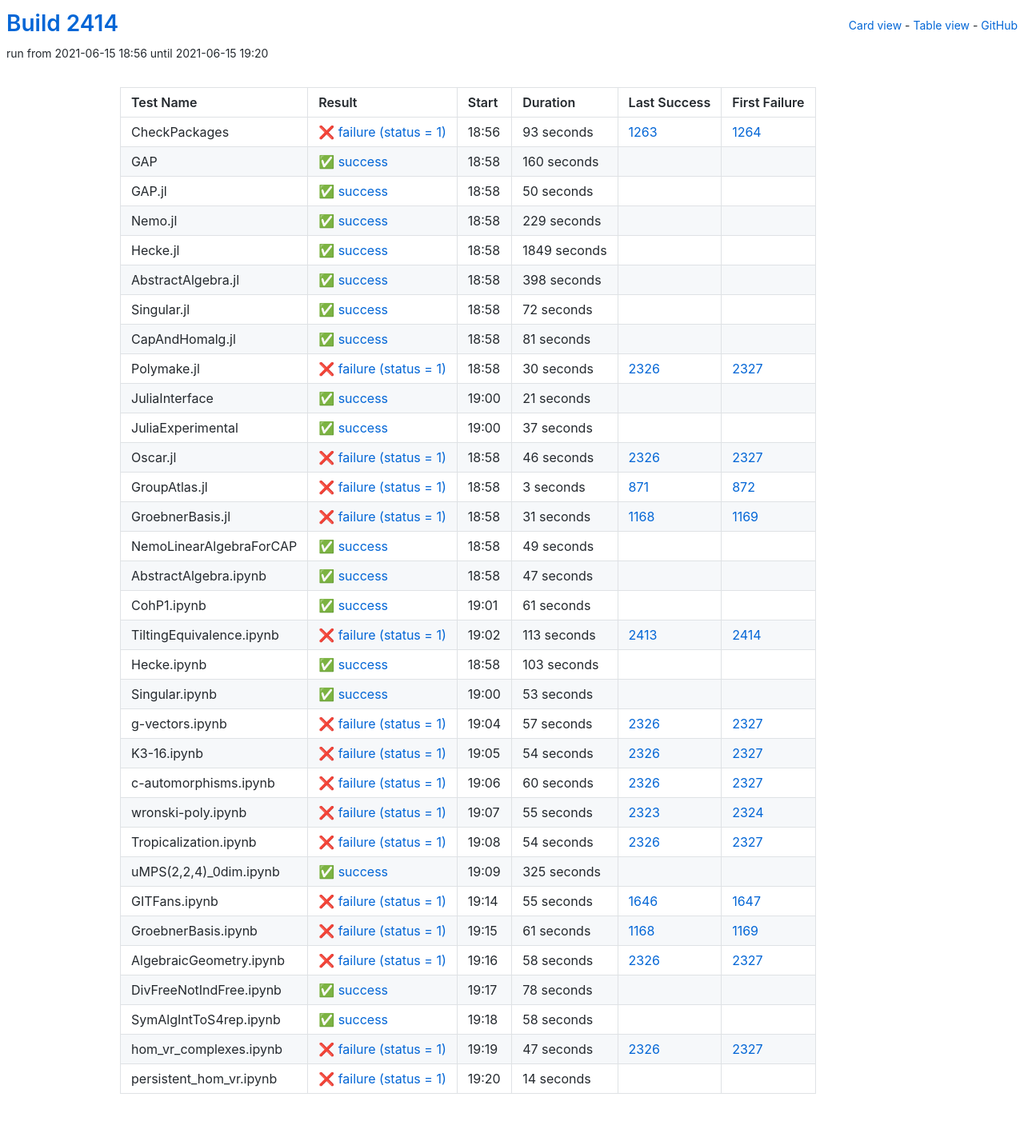
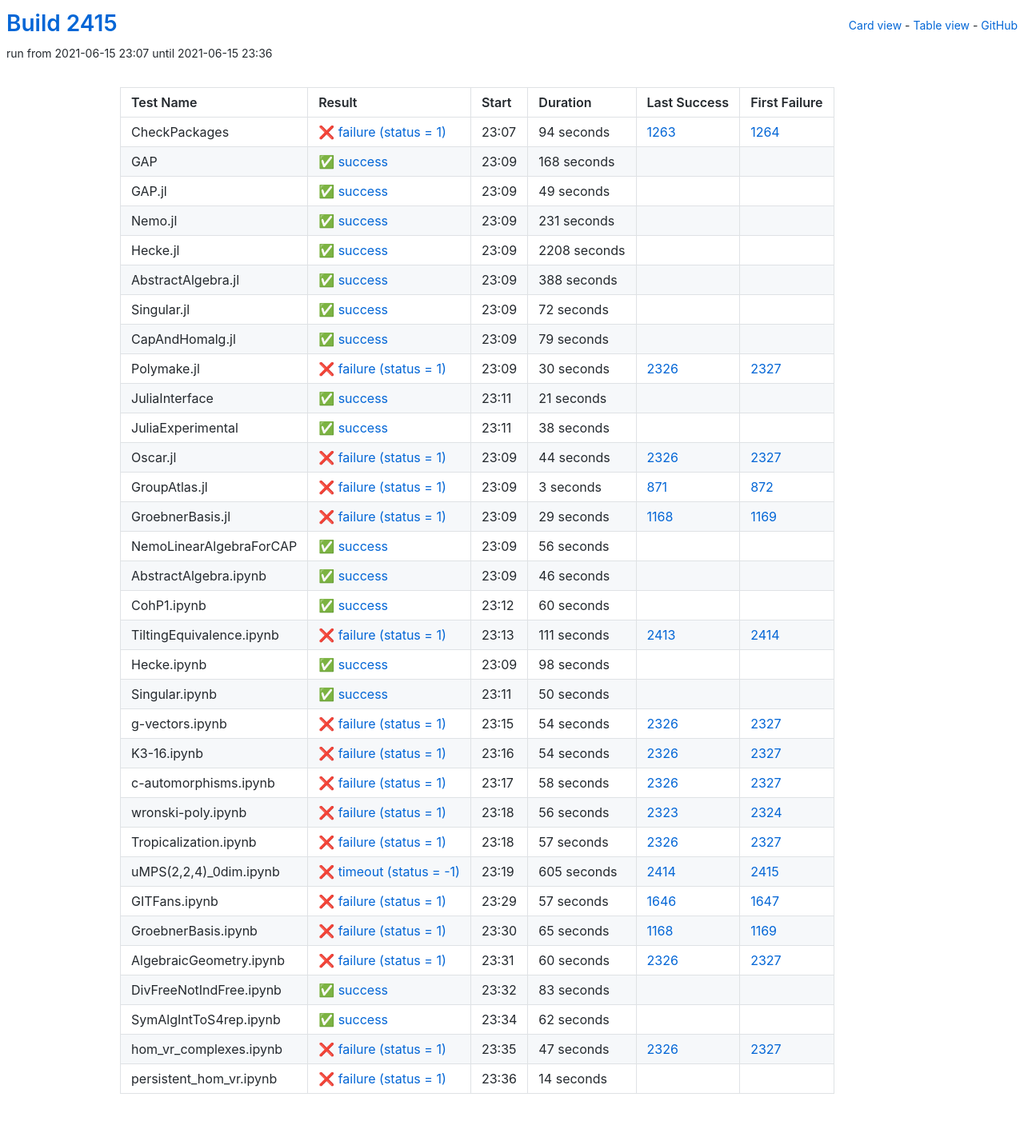
Before and after one commit to oscar-system/oscar-ci-status-stable, a Jekyll site: the page built from table.html, in a window 1280 px wide. Shown: the whole page at 80% size. Built offline with Jekyll 4.4.1, drawn with Linux system fonts in a browser that asks for light colours.

Commit message:
Build #2415

```diff
--- a/_data/ci.yml
+++ b/_data/ci.yml
@@ -1,6 +1,6 @@
 ---
-build: 2414
-build_url: https://oscarci.mathematik.uni-kl.de/job/oscar-stable/2414/
+build: 2415
+build_url: https://oscarci.mathematik.uni-kl.de/job/oscar-stable/2415/
 job: oscar-stable
 organization: oscar-system
 repo: oscar-ci-status-stable
@@ -8,80 +8,80 @@ repourl: https://github.com/oscar-system/oscar-ci-status-stable
 tests:
 - name: CheckPackages
   id: checkpackages
-  log: https://oscarci.mathematik.uni-kl.de/job/oscar-stable/2414/artifact/logs/build-2414/CheckPackages.log
-  start: 2021-06-15 18:56
+  log: https://oscarci.mathematik.uni-kl.de/job/oscar-stable/2415/artifact/logs/build-2415/CheckPackages.log
+  start: 2021-06-15 23:07
   success: false
   exitcode: 1
   status: failure
-  duration: 93
+  duration: 94
   last_success: 1263
   last_success_url: https://oscarci.mathematik.uni-kl.de/job/oscar-stable/1263/
   first_failure: 1264
   first_failure_url: https://oscarci.mathematik.uni-kl.de/job/oscar-stable/1264/
 - name: GAP
   id: gap
-  log: https://oscarci.mathematik.uni-kl.de/job/oscar-stable/2414/artifact/logs/build-2414/GAP.log
-  start: 2021-06-15 18:58
+  log: https://oscarci.mathematik.uni-kl.de/job/oscar-stable/2415/artifact/logs/build-2415/GAP.log
+  start: 2021-06-15 23:09
   success: true
   exitcode: 0
   status: success
-  duration: 160
+  duration: 168
   last_success: false
   last_success_url:
   first_failure: false
   first_failure_url:
 - name: GAP.jl
   id: gap-jl
-  log: https://oscarci.mathematik.uni-kl.de/job/oscar-stable/2414/artifact/logs/build-2414/GAP.jl.log
-  start: 2021-06-15 18:58
+  log: https://oscarci.mathematik.uni-kl.de/job/oscar-stable/2415/artifact/logs/build-2415/GAP.jl.log
+  start: 2021-06-15 23:09
   success: true
   exitcode: 0
   status: success
-  duration: 50
+  duration: 49
   last_success: false
   last_success_url:
   first_failure: false
   first_failure_url:
 - name: Nemo.jl
   id: nemo-jl
-  log: https://oscarci.mathematik.uni-kl.de/job/oscar-stable/2414/artifact/logs/build-2414/Nemo.jl.log
-  start: 2021-06-15 18:58
+  log: https://oscarci.mathematik.uni-kl.de/job/oscar-stable/2415/artifact/logs/build-2415/Nemo.jl.log
+  start: 2021-06-15 23:09
   success: true
   exitcode: 0
   status: success
-  duration: 229
+  duration: 231
   last_success: false
   last_success_url:
   first_failure: false
   first_failure_url:
 - name: Hecke.jl
   id: hecke-jl
-  log: https://oscarci.mathematik.uni-kl.de/job/oscar-stable/2414/artifact/logs/build-2414/Hecke.jl.log
-  start: 2021-06-15 18:58
+  log: https://oscarci.mathematik.uni-kl.de/job/oscar-stable/2415/artifact/logs/build-2415/Hecke.jl.log
+  start: 2021-06-15 23:09
   success: true
   exitcode: 0
   status: success
-  duration: 1849
+  duration: 2208
   last_success: false
   last_success_url:
   first_failure: false
   first_failure_url:
 - name: AbstractAlgebra.jl
   id: abstractalgebra-jl
-  log: https://oscarci.mathematik.uni-kl.de/job/oscar-stable/2414/artifact/logs/build-2414/AbstractAlgebra.jl.log
-  start: 2021-06-15 18:58
+  log: https://oscarci.mathematik.uni-kl.de/job/oscar-stable/2415/artifact/logs/build-2415/AbstractAlgebra.jl.log
+  start: 2021-06-15 23:09
   success: true
   exitcode: 0
   status: success
-  duration: 398
+  duration: 388
   last_success: false
   last_success_url:
   first_failure: false
   first_failure_url:
 - name: Singular.jl
   id: singular-jl
-  log: https://oscarci.mathematik.uni-kl.de/job/oscar-stable/2414/artifact/logs/build-2414/Singular.jl.log
-  start: 2021-06-15 18:58
+  log: https://oscarci.mathematik.uni-kl.de/job/oscar-stable/2415/artifact/logs/build-2415/Singular.jl.log
+  start: 2021-06-15 23:09
   success: true
   exitcode: 0
   status: success
@@ -92,20 +92,20 @@ tests:
   first_failure_url:
 - name: CapAndHomalg.jl
   id: capandhomalg-jl
-  log: https://oscarci.mathematik.uni-kl.de/job/oscar-stable/2414/artifact/logs/build-2414/CapAndHomalg.jl.log
-  start: 2021-06-15 18:58
+  log: https://oscarci.mathematik.uni-kl.de/job/oscar-stable/2415/artifact/logs/build-2415/CapAndHomalg.jl.log
+  start: 2021-06-15 23:09
   success: true
   exitcode: 0
   status: success
-  duration: 81
+  duration: 79
   last_success: false
   last_success_url:
   first_failure: false
   first_failure_url:
 - name: Polymake.jl
   id: polymake-jl
-  log: https://oscarci.mathematik.uni-kl.de/job/oscar-stable/2414/artifact/logs/build-2414/Polymake.jl.log
-  start: 2021-06-15 18:58
+  log: https://oscarci.mathematik.uni-kl.de/job/oscar-stable/2415/artifact/logs/build-2415/Polymake.jl.log
+  start: 2021-06-15 23:09
   success: false
   exitcode: 1
   status: failure
@@ -116,8 +116,8 @@ tests:
   first_failure_url: https://oscarci.mathematik.uni-kl.de/job/oscar-stable/2327/
 - name: JuliaInterface
   id: juliainterface
-  log: https://oscarci.mathematik.uni-kl.de/job/oscar-stable/2414/artifact/logs/build-2414/JuliaInterface.log
-  start: 2021-06-15 19:00
+  log: https://oscarci.mathematik.uni-kl.de/job/oscar-stable/2415/artifact/logs/build-2415/JuliaInterface.log
+  start: 2021-06-15 23:11
   success: true
   exitcode: 0
   status: success
@@ -128,32 +128,32 @@ tests:
   first_failure_url:
 - name: JuliaExperimental
   id: juliaexperimental
-  log: https://oscarci.mathematik.uni-kl.de/job/oscar-stable/2414/artifact/logs/build-2414/JuliaExperimental.log
-  start: 2021-06-15 19:00
+  log: https://oscarci.mathematik.uni-kl.de/job/oscar-stable/2415/artifact/logs/build-2415/JuliaExperimental.log
+  start: 2021-06-15 23:11
   success: true
   exitcode: 0
   status: success
-  duration: 37
+  duration: 38
   last_success: false
   last_success_url:
   first_failure: false
   first_failure_url:
 - name: Oscar.jl
   id: oscar-jl
-  log: https://oscarci.mathematik.uni-kl.de/job/oscar-stable/2414/artifact/logs/build-2414/Oscar.jl.log
-  start: 2021-06-15 18:58
+  log: https://oscarci.mathematik.uni-kl.de/job/oscar-stable/2415/artifact/logs/build-2415/Oscar.jl.log
+  start: 2021-06-15 23:09
   success: false
   exitcode: 1
   status: failure
-  duration: 46
+  duration: 44
   last_success: 2326
   last_success_url: https://oscarci.mathematik.uni-kl.de/job/oscar-stable/2326/
   first_failure: 2327
   first_failure_url: https://oscarci.mathematik.uni-kl.de/job/oscar-stable/2327/
 - name: GroupAtlas.jl
   id: groupatlas-jl
-  log: https://oscarci.mathematik.uni-kl.de/job/oscar-stable/2414/artifact/logs/build-2414/GroupAtlas.jl.log
-  start: 2021-06-15 18:58
+  log: https://oscarci.mathematik.uni-kl.de/job/oscar-stable/2415/artifact/logs/build-2415/GroupAtlas.jl.log
+  start: 2021-06-15 23:09
   success: false
   exitcode: 1
   status: failure
@@ -164,104 +164,104 @@ tests:
   first_failure_url: https://oscarci.mathematik.uni-kl.de/job/oscar-stable/872/
 - name: GroebnerBasis.jl
   id: groebnerbasis-jl
-  log: https://oscarci.mathematik.uni-kl.de/job/oscar-stable/2414/artifact/logs/build-2414/GroebnerBasis.jl.log
-  start: 2021-06-15 18:58
+  log: https://oscarci.mathematik.uni-kl.de/job/oscar-stable/2415/artifact/logs/build-2415/GroebnerBasis.jl.log
+  start: 2021-06-15 23:09
   success: false
   exitcode: 1
   status: failure
-  duration: 31
+  duration: 29
   last_success: 1168
   last_success_url: https://oscarci.mathematik.uni-kl.de/job/oscar-stable/1168/
   first_failure: 1169
   first_failure_url: https://oscarci.mathematik.uni-kl.de/job/oscar-stable/1169/
 - name: NemoLinearAlgebraForCAP
   id: nemolinearalgebraforcap
-  log: https://oscarci.mathematik.uni-kl.de/job/oscar-stable/2414/artifact/logs/build-2414/NemoLinearAlgebraForCAP.log
-  start: 2021-06-15 18:58
+  log: https://oscarci.mathematik.uni-kl.de/job/oscar-stable/2415/artifact/logs/build-2415/NemoLinearAlgebraForCAP.log
+  start: 2021-06-15 23:09
   success: true
   exitcode: 0
   status: success
-  duration: 49
+  duration: 56
   last_success: false
   last_success_url:
   first_failure: false
   first_failure_url:
 - name: AbstractAlgebra.ipynb
   id: abstractalgebra-ipynb
-  log: https://oscarci.mathematik.uni-kl.de/job/oscar-stable/2414/artifact/logs/build-2414/AbstractAlgebra.ipynb.log
-  start: 2021-06-15 18:58
+  log: https://oscarci.mathematik.uni-kl.de/job/oscar-stable/2415/artifact/logs/build-2415/AbstractAlgebra.ipynb.log
+  start: 2021-06-15 23:09
   success: true
   exitcode: 0
   status: success
-  duration: 47
+  duration: 46
   last_success: false
   last_success_url:
   first_failure: false
   first_failure_url:
 - name: CohP1.ipynb
   id: cohp1-ipynb
-  log: https://oscarci.mathematik.uni-kl.de/job/oscar-stable/2414/artifact/logs/build-2414/CohP1.ipynb.log
-  start: 2021-06-15 19:01
+  log: https://oscarci.mathematik.uni-kl.de/job/oscar-stable/2415/artifact/logs/build-2415/CohP1.ipynb.log
+  start: 2021-06-15 23:12
   success: true
   exitcode: 0
   status: success
-  duration: 61
+  duration: 60
   last_success: false
   last_success_url:
   first_failure: false
   first_failure_url:
 - name: TiltingEquivalence.ipynb
   id: tiltingequivalence-ipynb
-  log: https://oscarci.mathematik.uni-kl.de/job/oscar-stable/2414/artifact/logs/build-2414/TiltingEquivalence.ipynb.log
-  start: 2021-06-15 19:02
+  log: https://oscarci.mathematik.uni-kl.de/job/oscar-stable/2415/artifact/logs/build-2415/TiltingEquivalence.ipynb.log
+  start: 2021-06-15 23:13
   success: false
   exitcode: 1
   status: failure
-  duration: 113
+  duration: 111
   last_success: 2413
   last_success_url: https://oscarci.mathematik.uni-kl.de/job/oscar-stable/2413/
   first_failure: 2414
   first_failure_url: https://oscarci.mathematik.uni-kl.de/job/oscar-stable/2414/
 - name: Hecke.ipynb
   id: hecke-ipynb
-  log: https://oscarci.mathematik.uni-kl.de/job/oscar-stable/2414/artifact/logs/build-2414/Hecke.ipynb.log
-  start: 2021-06-15 18:58
+  log: https://oscarci.mathematik.uni-kl.de/job/oscar-stable/2415/artifact/logs/build-2415/Hecke.ipynb.log
+  start: 2021-06-15 23:09
   success: true
   exitcode: 0
   status: success
-  duration: 103
+  duration: 98
   last_success: false
   last_success_url:
   first_failure: false
   first_failure_url:
 - name: Singular.ipynb
   id: singular-ipynb
-  log: https://oscarci.mathematik.uni-kl.de/job/oscar-stable/2414/artifact/logs/build-2414/Singular.ipynb.log
-  start: 2021-06-15 19:00
+  log: https://oscarci.mathematik.uni-kl.de/job/oscar-stable/2415/artifact/logs/build-2415/Singular.ipynb.log
+  start: 2021-06-15 23:11
   success: true
   exitcode: 0
   status: success
-  duration: 53
+  duration: 50
   last_success: false
   last_success_url:
   first_failure: false
   first_failure_url:
 - name: g-vectors.ipynb
   id: g-vectors-ipynb
-  log: https://oscarci.mathematik.uni-kl.de/job/oscar-stable/2414/artifact/logs/build-2414/g-vectors.ipynb.log
-  start: 2021-06-15 19:04
+  log: https://oscarci.mathematik.uni-kl.de/job/oscar-stable/2415/artifact/logs/build-2415/g-vectors.ipynb.log
+  start: 2021-06-15 23:15
   success: false
   exitcode: 1
   status: failure
-  duration: 57
+  duration: 54
   last_success: 2326
   last_success_url: https://oscarci.mathematik.uni-kl.de/job/oscar-stable/2326/
   first_failure: 2327
   first_failure_url: https://oscarci.mathematik.uni-kl.de/job/oscar-stable/2327/
 - name: K3-16.ipynb
   id: k3-16-ipynb
-  log: https://oscarci.mathematik.uni-kl.de/job/oscar-stable/2414/artifact/logs/build-2414/K3-16.ipynb.log
-  start: 2021-06-15 19:05
+  log: https://oscarci.mathematik.uni-kl.de/job/oscar-stable/2415/artifact/logs/build-2415/K3-16.ipynb.log
+  start: 2021-06-15 23:16
   success: false
   exitcode: 1
   status: failure
@@ -272,8 +272,80 @@ tests:
   first_failure_url: https://oscarci.mathematik.uni-kl.de/job/oscar-stable/2327/
 - name: c-automorphisms.ipynb
   id: c-automorphisms-ipynb
-  log: https://oscarci.mathematik.uni-kl.de/job/oscar-stable/2414/artifact/logs/build-2414/c-automorphisms.ipynb.log
-  start: 2021-06-15 19:06
+  log: https://oscarci.mathematik.uni-kl.de/job/oscar-stable/2415/artifact/logs/build-2415/c-automorphisms.ipynb.log
+  start: 2021-06-15 23:17
+  success: false
+  exitcode: 1
+  status: failure
+  duration: 58
+  last_success: 2326
+  last_success_url: https://oscarci.mathematik.uni-kl.de/job/oscar-stable/2326/
+  first_failure: 2327
+  first_failure_url: https://oscarci.mathematik.uni-kl.de/job/oscar-stable/2327/
+- name: wronski-poly.ipynb
+  id: wronski-poly-ipynb
+  log: https://oscarci.mathematik.uni-kl.de/job/oscar-stable/2415/artifact/logs/build-2415/wronski-poly.ipynb.log
+  start: 2021-06-15 23:18
+  success: false
+  exitcode: 1
+  status: failure
+  duration: 56
+  last_success: 2323
+  last_success_url: https://oscarci.mathematik.uni-kl.de/job/oscar-stable/2323/
+  first_failure: 2324
+  first_failure_url: https://oscarci.mathematik.uni-kl.de/job/oscar-stable/2324/
+- name: Tropicalization.ipynb
+  id: tropicalization-ipynb
+  log: https://oscarci.mathematik.uni-kl.de/job/oscar-stable/2415/artifact/logs/build-2415/Tropicalization.ipynb.log
+  start: 2021-06-15 23:18
+  success: false
+  exitcode: 1
+  status: failure
+  duration: 57
+  last_success: 2326
+  last_success_url: https://oscarci.mathematik.uni-kl.de/job/oscar-stable/2326/
+  first_failure: 2327
+  first_failure_url: https://oscarci.mathematik.uni-kl.de/job/oscar-stable/2327/
+- name: uMPS(2,2,4)_0dim.ipynb
+  id: umps-2-2-4-0dim-ipynb
+  log: https://oscarci.mathematik.uni-kl.de/job/oscar-stable/2415/artifact/logs/build-2415/uMPS-2-2-4-_0dim.ipynb.log
+  start: 2021-06-15 23:19
+  success: false
+  exitcode: -1
+  status: timeout
+  duration: 605
+  last_success: 2414
+  last_success_url: https://oscarci.mathematik.uni-kl.de/job/oscar-stable/2414/
+  first_failure: 2415
+  first_failure_url: https://oscarci.mathematik.uni-kl.de/job/oscar-stable/2415/
+- name: GITFans.ipynb
+  id: gitfans-ipynb
+  log: https://oscarci.mathematik.uni-kl.de/job/oscar-stable/2415/artifact/logs/build-2415/GITFans.ipynb.log
+  start: 2021-06-15 23:29
+  success: false
+  exitcode: 1
+  status: failure
+  duration: 57
+  last_success: 1646
+  last_success_url: https://oscarci.mathematik.uni-kl.de/job/oscar-stable/1646/
+  first_failure: 1647
+  first_failure_url: https://oscarci.mathematik.uni-kl.de/job/oscar-stable/1647/
+- name: GroebnerBasis.ipynb
+  id: groebnerbasis-ipynb
+  log: https://oscarci.mathematik.uni-kl.de/job/oscar-stable/2415/artifact/logs/build-2415/GroebnerBasis.ipynb.log
+  start: 2021-06-15 23:30
+  success: false
+  exitcode: 1
+  status: failure
+  duration: 65
+  last_success: 1168
+  last_success_url: https://oscarci.mathematik.uni-kl.de/job/oscar-stable/1168/
+  first_failure: 1169
+  first_failure_url: https://oscarci.mathematik.uni-kl.de/job/oscar-stable/1169/
+- name: AlgebraicGeometry.ipynb
+  id: algebraicgeometry-ipynb
+  log: https://oscarci.mathematik.uni-kl.de/job/oscar-stable/2415/artifact/logs/build-2415/AlgebraicGeometry.ipynb.log
+  start: 2021-06-15 23:31
   success: false
   exitcode: 1
   status: failure
@@ -282,106 +354,34 @@ tests:
   last_success_url: https://oscarci.mathematik.uni-kl.de/job/oscar-stable/2326/
   first_failure: 2327
   first_failure_url: https://oscarci.mathematik.uni-kl.de/job/oscar-stable/2327/
-- name: wronski-poly.ipynb
-  id: wronski-poly-ipynb
-  log: https://oscarci.mathematik.uni-kl.de/job/oscar-stable/2414/artifact/logs/build-2414/wronski-poly.ipynb.log
-  start: 2021-06-15 19:07
-  success: false
-  exitcode: 1
-  status: failure
-  duration: 55
-  last_success: 2323
-  last_success_url: https://oscarci.mathematik.uni-kl.de/job/oscar-stable/2323/
-  first_failure: 2324
-  first_failure_url: https://oscarci.mathematik.uni-kl.de/job/oscar-stable/2324/
-- name: Tropicalization.ipynb
-  id: tropicalization-ipynb
-  log: https://oscarci.mathematik.uni-kl.de/job/oscar-stable/2414/artifact/logs/build-2414/Tropicalization.ipynb.log
-  start: 2021-06-15 19:08
-  success: false
-  exitcode: 1
-  status: failure
-  duration: 54
-  last_success: 2326
-  last_success_url: https://oscarci.mathematik.uni-kl.de/job/oscar-stable/2326/
-  first_failure: 2327
-  first_failure_url: https://oscarci.mathematik.uni-kl.de/job/oscar-stable/2327/
-- name: uMPS(2,2,4)_0dim.ipynb
-  id: umps-2-2-4-0dim-ipynb
-  log: https://oscarci.mathematik.uni-kl.de/job/oscar-stable/2414/artifact/logs/build-2414/uMPS-2-2-4-_0dim.ipynb.log
-  start: 2021-06-15 19:09
+- name: DivFreeNotIndFree.ipynb
+  id: divfreenotindfree-ipynb
+  log: https://oscarci.mathematik.uni-kl.de/job/oscar-stable/2415/artifact/logs/build-2415/DivFreeNotIndFree.ipynb.log
+  start: 2021-06-15 23:32
   success: true
   exitcode: 0
   status: success
-  duration: 325
-  last_success: false
-  last_success_url:
-  first_failure: false
-  first_failure_url:
-- name: GITFans.ipynb
-  id: gitfans-ipynb
-  log: https://oscarci.mathematik.uni-kl.de/job/oscar-stable/2414/artifact/logs/build-2414/GITFans.ipynb.log
-  start: 2021-06-15 19:14
-  success: false
-  exitcode: 1
-  status: failure
-  duration: 55
-  last_success: 1646
-  last_success_url: https://oscarci.mathematik.uni-kl.de/job/oscar-stable/1646/
-  first_failure: 1647
-  first_failure_url: https://oscarci.mathematik.uni-kl.de/job/oscar-stable/1647/
-- name: GroebnerBasis.ipynb
-  id: groebnerbasis-ipynb
-  log: https://oscarci.mathematik.uni-kl.de/job/oscar-stable/2414/artifact/logs/build-2414/GroebnerBasis.ipynb.log
-  start: 2021-06-15 19:15
-  success: false
-  exitcode: 1
-  status: failure
-  duration: 61
-  last_success: 1168
-  last_success_url: https://oscarci.mathematik.uni-kl.de/job/oscar-stable/1168/
-  first_failure: 1169
-  first_failure_url: https://oscarci.mathematik.uni-kl.de/job/oscar-stable/1169/
-- name: AlgebraicGeometry.ipynb
-  id: algebraicgeometry-ipynb
-  log: https://oscarci.mathematik.uni-kl.de/job/oscar-stable/2414/artifact/logs/build-2414/AlgebraicGeometry.ipynb.log
-  start: 2021-06-15 19:16
-  success: false
-  exitcode: 1
-  status: failure
-  duration: 58
-  last_success: 2326
-  last_success_url: https://oscarci.mathematik.uni-kl.de/job/oscar-stable/2326/
-  first_failure: 2327
-  first_failure_url: https://oscarci.mathematik.uni-kl.de/job/oscar-stable/2327/
-- name: DivFreeNotIndFree.ipynb
-  id: divfreenotindfree-ipynb
-  log: https://oscarci.mathematik.uni-kl.de/job/oscar-stable/2414/artifact/logs/build-2414/DivFreeNotIndFree.ipynb.log
-  start: 2021-06-15 19:17
-  success: true
-  exitcode: 0
-  status: success
-  duration: 78
+  duration: 83
   last_success: false
   last_success_url:
   first_failure: false
   first_failure_url:
 - name: SymAlgIntToS4rep.ipynb
   id: symalginttos4rep-ipynb
-  log: https://oscarci.mathematik.uni-kl.de/job/oscar-stable/2414/artifact/logs/build-2414/SymAlgIntToS4rep.ipynb.log
-  start: 2021-06-15 19:18
+  log: https://oscarci.mathematik.uni-kl.de/job/oscar-stable/2415/artifact/logs/build-2415/SymAlgIntToS4rep.ipynb.log
+  start: 2021-06-15 23:34
   success: true
   exitcode: 0
   status: success
-  duration: 58
+  duration: 62
   last_success: false
   last_success_url:
   first_failure: false
   first_failure_url:
 - name: hom_vr_complexes.ipynb
   id: hom-vr-complexes-ipynb
-  log: https://oscarci.mathematik.uni-kl.de/job/oscar-stable/2414/artifact/logs/build-2414/hom_vr_complexes.ipynb.log
-  start: 2021-06-15 19:19
+  log: https://oscarci.mathematik.uni-kl.de/job/oscar-stable/2415/artifact/logs/build-2415/hom_vr_complexes.ipynb.log
+  start: 2021-06-15 23:35
   success: false
   exitcode: 1
   status: failure
@@ -392,8 +392,8 @@ tests:
   first_failure_url: https://oscarci.mathematik.uni-kl.de/job/oscar-stable/2327/
 - name: persistent_hom_vr.ipynb
   id: persistent-hom-vr-ipynb
-  log: https://oscarci.mathematik.uni-kl.de/job/oscar-stable/2414/artifact/logs/build-2414/persistent_hom_vr.ipynb.log
-  start: 2021-06-15 19:20
+  log: https://oscarci.mathematik.uni-kl.de/job/oscar-stable/2415/artifact/logs/build-2415/persistent_hom_vr.ipynb.log
+  start: 2021-06-15 23:36
   success: false
   exitcode: 1
   status: failure
```
Also changed, not shown: README.md.
